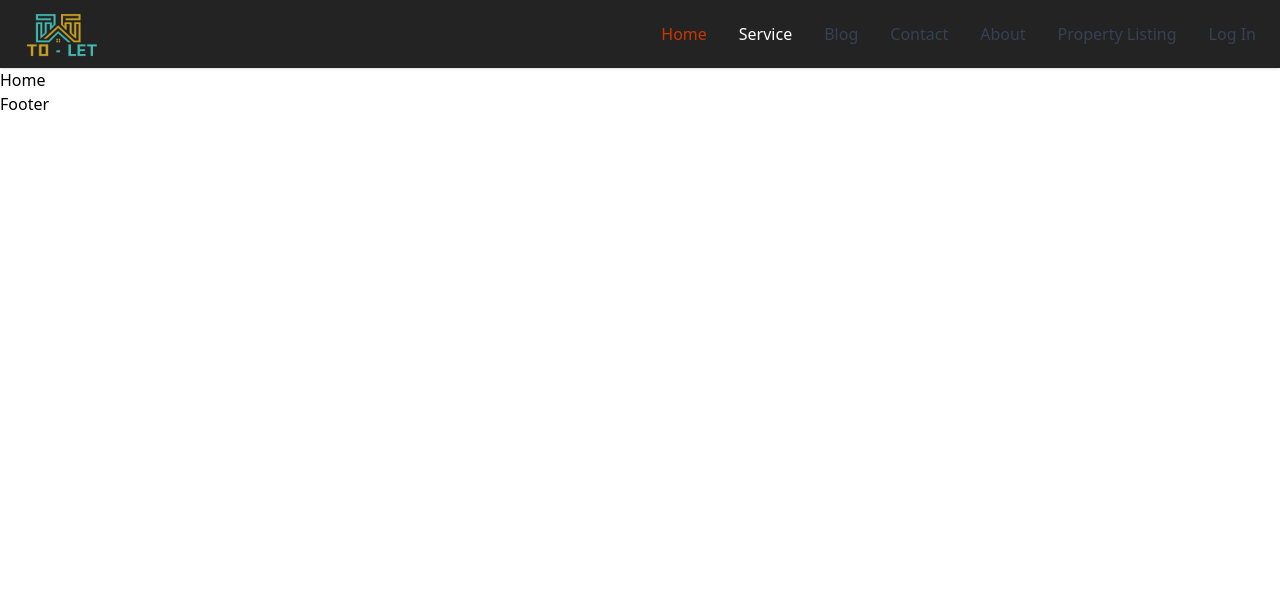
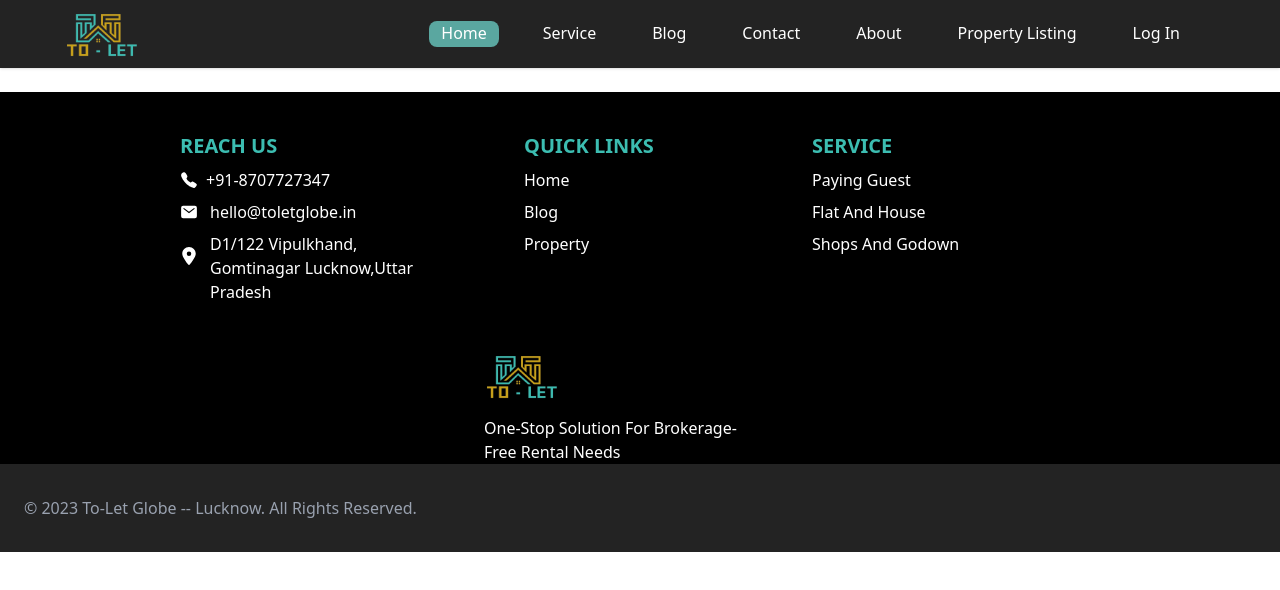
Before and after one commit to Istekhar-Arkam/To-Let-Globe, a React (Vite) app: page / in a window 1280 px wide. Shown: the top 590 px of the page. Built offline with nearby package versions, Linux system fonts and the light colour scheme.

Commit message:
footer done

```diff
--- a/package.json
+++ b/package.json
@@ -13,6 +13,7 @@
     "@tailwindcss/vite": "^4.1.7",
     "react": "^19.1.0",
     "react-dom": "^19.1.0",
+    "react-icons": "^5.5.0",
     "react-router-dom": "^7.6.0",
     "tailwindcss": "^4.1.7"
   },
--- a/src/App.css
+++ b/src/App.css
@@ -0,0 +1,6 @@
+*{
+    margin: 0;
+    padding: 0;
+    box-sizing: border-box;
+;
+}
--- a/src/Components/Footer.jsx
+++ b/src/Components/Footer.jsx
@@ -1,9 +1,118 @@
-import React from 'react'
+import React from "react";
+import Logo from "../assets/Image/Navbar/Logo.svg";
+import { FaLinkedin, FaTwitter, FaFacebookSquare } from "react-icons/fa";
+import { IoCall, IoMail } from "react-icons/io5";
+import { FaLocationDot } from "react-icons/fa6";
+import { RiInstagramFill } from "react-icons/ri";
 
 const Footer = () => {
   return (
-    <div>Footer</div>
-  )
-}
+    <div className="bg-[#000000] ">
+      <div className="mx-10  sm:flex sm:flex-wrap sm:space-x-10 sm:justify-center xl:space-x-10 lg:space-x-0 lg:justify-start xl:justify-center">
+        <div className="flex  justify-center py-6 sm:hidden">
+          <img src={Logo} className="h-12 " alt="Logo" />
+        </div>
 
-export default Footer
+        <div className="sm:flex flex-col item-center mt-10 hidden w-68 ">
+          <h1 className="text-xl text-[#3CBDB1] font-bold uppercase">
+            reach us
+          </h1>
+          <div className="flex items-center gap-2">
+            <span className="text-lg">
+              <IoCall />
+            </span>
+            <p className=" py-2">+91-8707727347</p>
+          </div>
+          <div className="flex items-center gap-3">
+            {" "}
+            <span className="text-lg">
+              <IoMail />
+            </span>
+            <p className=" ">hello@toletglobe.in</p>
+          </div>
+          <div className="flex items-center gap-3">
+            {" "}
+            <span className="pb-6 text-lg">
+              <FaLocationDot />
+            </span>{" "}
+            <p className="capitalize py-2">
+              D1/122 Vipulkhand, Gomtinagar Lucknow,Uttar Pradesh
+            </p>
+          </div>
+        </div>
+        <center className="capitalize  text-base sm:hidden">
+          One-stop solution for all your brokerage-free rental needs
+        </center>
+        <div className="flex m-4 justify-between sm:hidden">
+          <p className="text-2xl">
+            <FaLinkedin />
+          </p>
+          <p className="text-2xl">
+            <FaFacebookSquare />
+          </p>
+          <p className="text-2xl">
+            <FaTwitter />
+          </p>
+          <p className="text-2xl">
+            <RiInstagramFill />
+          </p>
+        </div>
+
+        <div className="flex flex-col item-center mt-10 sm:w-68 items-center sm:items-start xl:ml-8 lg:w-62 lg:ml-10 ">
+          <h1 className="text-xl text-[#3CBDB1] font-bold uppercase">
+            quick links
+          </h1>
+          <p className="capitalize py-2">home</p>
+          <p className="capitalize ">blog</p>
+          <p className="capitalize py-2">property</p>
+        </div>
+        <div className=" flex flex-col item-center mt-10 sm:w-68 items-center sm:items-start lg:w-62 ">
+          <h1 className="text-xl text-[#3CBDB1] font-bold uppercase">
+            service
+          </h1>
+          <p className="capitalize py-2">paying guest</p>
+          <p className="capitalize ">flat and house</p>
+          <p className="capitalize py-2">shops and godown</p>
+        </div>
+        <div className="capitalize hidden sm:block sm:w-68 sm:mt-10 ">
+          <img src={Logo} className="h-12 mb-4" alt="Logo" />
+          <p>one-stop solution for brokerage-free rental needs</p>
+        </div>
+        <center className=" flex flex-col item-center mt-10 sm:hidden">
+          <h1 className="text-xl text-[#3CBDB1] font-bold uppercase">
+            reach us
+          </h1>
+          <div className="flex items-center gap-4">
+            <span className="text-2xl">
+              <IoCall />
+            </span>
+            <p className=" py-2">+91-8707727347</p>
+          </div>
+          <div className="flex items-center gap-4">
+            {" "}
+            <span className="text-2xl ">
+              <IoMail />
+            </span>
+            <p className=" ">hello@toletglobe.in</p>
+          </div>
+          <div className="flex items-center  ">
+            {" "}
+            <span className="pb-12 text-2xl">
+              <FaLocationDot />
+            </span>{" "}
+            <p className="capitalize py-2">
+              D1/122 Vipulkhand, Gomtinagar Lucknow,Uttar Pradesh
+            </p>
+          </div>
+        </center>
+      </div>
+      <div className="bg-[#232323] ">
+        <p className="px-6 py-8 text-gray-400">
+          © 2023 To-Let Globe -- Lucknow. All Rights Reserved.
+        </p>
+      </div>
+    </div>
+  );
+};
+
+export default Footer;
--- a/src/Components/Navbar.jsx
+++ b/src/Components/Navbar.jsx
@@ -1,31 +1,34 @@
 import React from "react";
 import { Link, NavLink } from "react-router-dom";
 import Logo from "../assets/Image/Navbar/Logo.svg";
-
+import { GiHamburgerMenu } from "react-icons/gi";
 const Navbar = () => {
   return (
     <>
       <header className="sticky top-0 z-50 shadow">
-        <nav className="bg-[#232323] border-gray-200 px-4 lg:px-6 py-2.5">
-          <div className="flex flex-wrap items-center justify-between max-w-screen-xl mx-auto">
-            <Link to="/" className="flex items-center">
-              <img src={Logo} className="h-12 mr-3" alt="Logo" />
+        <nav className="bg-[#232323] px-4 lg:px-6 py-2.5">
+          <div className="flex items-center mx-auto  justify-between">
+            <Link to="/" className="lg:flex items-center ml-10 hidden ">
+              <img src={Logo} className="h-12 " alt="Logo" />
             </Link>
-
+            <div className="text-white text-2xl lg:hidden">
+              <GiHamburgerMenu />
+            </div>
+            <div className=" w-full flex justify-center lg:hidden">
+              <img src={Logo} className="h-12" alt="Logo" />
+            </div>
             <div
-              className="items-center justify-between hidden w-full lg:flex lg:w-auto lg:order-1"
-              id="mobile-menu-2"
+              className="items-center justify-between hidden w-full lg:flex lg:w-auto lg:order-1 mr-10"
+              id="mobile-menu-2 "
             >
-              <ul className="flex flex-col mt-4 font-medium lg:flex-row lg:space-x-8 lg:mt-0">
+              <ul className="flex flex-col mt-4 font-medium lg:flex-row lg:space-x-8 lg:mt-0 xl:mr-6">
                 <li>
                   <NavLink
                     to="/"
                     className={({ isActive }) =>
-                      `block py-2 pr-4 pl-3 duration-200 ${
-                        isActive ? "text-orange-700" : "text-gray-700"
-                      }  border-b border-gray-100 hover:bg-gray-50 lg:hover:bg-transparent lg:border-0 hover:text-orange-700 lg:p-0 ${
-                        isActive ? "text-orange-700" : "text-gray-700"
-                      }`
+                      `capitalize block ${
+                        isActive ? "bg-[#5AA7A0] text-white" : "text-white"
+                      }  lg:border-0 lg:px-3 rounded-lg lg:pb-0.5`
                     }
                   >
                     Home
@@ -35,11 +38,9 @@ const Navbar = () => {
                   <NavLink
                     to="/service"
                     className={({ isActive }) =>
-                      `block py-2 pr-4 pl-3 duration-200 ${
-                        isActive ? "text-orange-700" : "text-white"
-                      }  border-b border-gray-100 hover:bg-gray-50 lg:hover:bg-transparent lg:border-0 hover:text-orange-700 lg:p-0 ${
-                        isActive ? "text-orange-700" : "text-gray-700"
-                      }`
+                      `capitalize block ${
+                        isActive ? "bg-[#5AA7A0] text-white" : "text-white"
+                      }  lg:border-0 lg:px-3 rounded-lg lg:pb-0.5`
                     }
                   >
                     Service
@@ -49,11 +50,9 @@ const Navbar = () => {
                   <NavLink
                     to="/blog"
                     className={({ isActive }) =>
-                      ` block py-2 pr-4 pl-3 duration-200  ${
-                        isActive ? "text-orange-700" : "text-gray-700"
-                      }  border-b border-gray-100 hover:bg-gray-50 lg:hover:bg-transparent lg:border-0 hover:text-orange-700 lg:p-0 capitalize ${
-                        isActive ? "text-orange-700" : "text-gray-700"
-                      }`
+                      ` capitalize block ${
+                        isActive ? "bg-[#5AA7A0] text-white" : "text-white"
+                      }  lg:border-0 lg:px-3 rounded-lg lg:pb-0.5`
                     }
                   >
                     blog
@@ -63,11 +62,9 @@ const Navbar = () => {
                   <NavLink
                     to="/contact"
                     className={({ isActive }) =>
-                      `block py-2 pr-4 pl-3 duration-200 ${
-                        isActive ? "text-orange-700" : "text-gray-700"
-                      }  border-b border-gray-100 hover:bg-gray-50 lg:hover:bg-transparent lg:border-0 hover:text-orange-700 lg:p-0 capitalize ${
-                        isActive ? "text-orange-700" : "text-gray-700"
-                      }`
+                      `capitalize block ${
+                        isActive ? "bg-[#5AA7A0] text-white" : "text-white"
+                      }  lg:border-0 lg:px-3 rounded-lg lg:pb-0.5`
                     }
                   >
                     contact
@@ -77,11 +74,9 @@ const Navbar = () => {
                   <NavLink
                     to="/about"
                     className={({ isActive }) =>
-                      `block py-2 pr-4 pl-3 duration-200 ${
-                        isActive ? "text-orange-700" : "text-gray-700"
-                      }  border-b border-gray-100 hover:bg-gray-50 lg:hover:bg-transparent lg:border-0 hover:text-orange-700 lg:p-0 capitalize ${
-                        isActive ? "text-orange-700" : "text-gray-700"
-                      }`
+                      `capitalize block ${
+                        isActive ? "bg-[#5AA7A0] text-white" : "text-white"
+                      }  lg:border-0 lg:px-3 rounded-lg lg:pb-0.5`
                     }
                   >
                     about
@@ -91,11 +86,9 @@ const Navbar = () => {
                   <NavLink
                     to="/propertyListing"
                     className={({ isActive }) =>
-                      `block py-2 pr-4 pl-3 duration-200 ${
-                        isActive ? "text-orange-700" : "text-gray-700"
-                      }  border-b border-gray-100 hover:bg-gray-50 lg:hover:bg-transparent lg:border-0 hover:text-orange-700 lg:p-0 capitalize ${
-                        isActive ? "text-orange-700" : "text-gray-700"
-                      }`
+                      `capitalize block ${
+                        isActive ? "bg-[#5AA7A0] text-white" : "text-white"
+                      }  lg:border-0 lg:px-3 rounded-lg lg:pb-0.5`
                     }
                   >
                     property listing
@@ -105,11 +98,9 @@ const Navbar = () => {
                   <NavLink
                     to="/logIn"
                     className={({ isActive }) =>
-                      `block py-2 pr-4 pl-3 duration-200 ${
-                        isActive ? "text-orange-700" : "text-gray-700"
-                      }  border-b border-gray-100 hover:bg-gray-50 lg:hover:bg-transparent lg:border-0 hover:text-orange-700 lg:p-0 capitalize ${
-                        isActive ? "text-orange-700" : "text-gray-700"
-                      }`
+                      `capitalize block ${
+                        isActive ? "bg-[#5AA7A0] text-white" : "text-white"
+                      }  lg:border-0 lg:px-3 rounded-lg lg:pb-0.5`
                     }
                   >
                     log in
--- a/src/Pages/Home.jsx
+++ b/src/Pages/Home.jsx
@@ -2,7 +2,7 @@ import React from 'react'
 
 const Home = () => {
   return (
-    <div >Home</div>
+    <div>Hello Home</div>
   )
 }
 
--- a/src/index.css
+++ b/src/index.css
@@ -1 +1,5 @@
 @import "tailwindcss";
+
+body {
+    @apply text-white;
+  }
```
Also changed, not shown: 1 other file (tests, documents, lock files or other folders).
